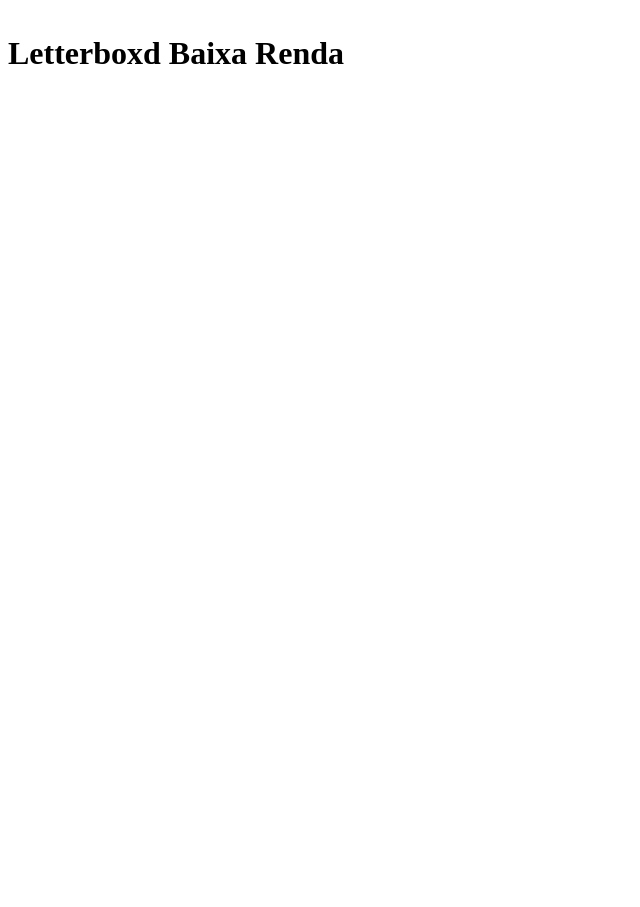
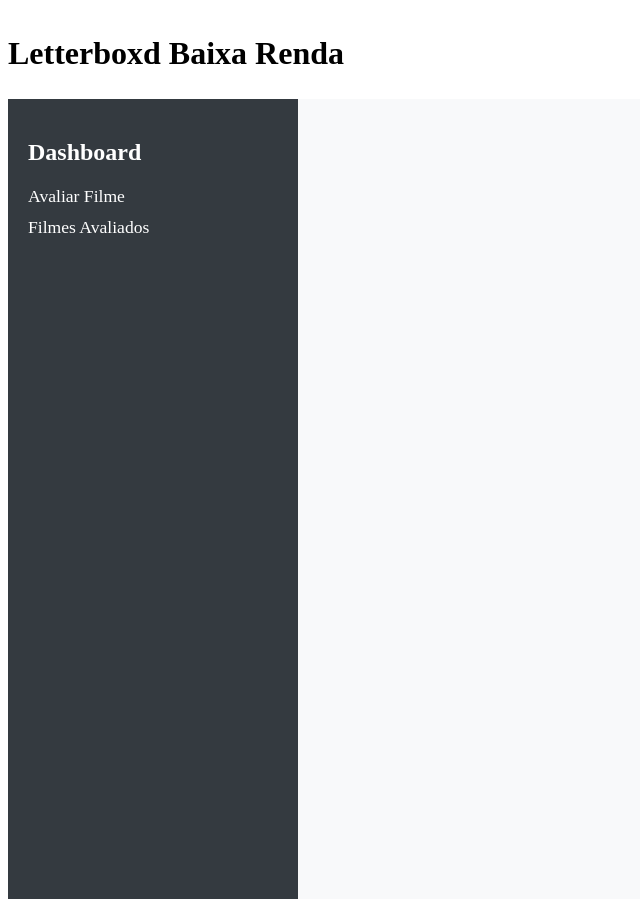
Before and after one commit to yLorenam/desenvWeb, a Vue app in the folder projetoWeb/: page /dashboard in a window 1280 px wide. Shown: the whole page, without its empty margins (0-640 px from the left). Before the commit the page ends 800 px from the top, so only its background shows below. Built offline with nearby package versions, Linux system fonts and the light colour scheme.

Commit message:
Dashboard e login

```diff
--- a/projetoWeb/src/components/AvaliarFIlme.vue
+++ b/projetoWeb/src/components/AvaliarFIlme.vue
@@ -5,23 +5,47 @@
     <form @submit.prevent="submitForm">
       <div class="form-group">
         <label for="movieName">Nome do Filme:</label>
-        <input type="text" id="movieName" v-model="movieName" required>
+        <input type="text" id="movieName" v-model="movieName" required />
       </div>
 
       <div class="form-group">
         <label for="directorName">Nome do Diretor:</label>
-        <input type="text" id="directorName" v-model="directorName" required>
+        <input type="text" id="directorName" v-model="directorName" required />
       </div>
 
       <div class="form-group">
-        <label for="stars">Quantidade de Estrelas (1-5):</label>
-        <input type="number" id="stars" v-model.number="stars" min="1" max="5" required>
+        <label>Quantidade de Estrelas:</label>
+        <div class="stars">
+          <i
+            class="fa-star"
+            :class="stars >= 1 ? 'fas' : 'far'"
+            @click="setStars(1)"
+          ></i>
+          <i
+            class="fa-star"
+            :class="stars >= 2 ? 'fas' : 'far'"
+            @click="setStars(2)"
+          ></i>
+          <i
+            class="fa-star"
+            :class="stars >= 3 ? 'fas' : 'far'"
+            @click="setStars(3)"
+          ></i>
+          <i
+            class="fa-star"
+            :class="stars >= 4 ? 'fas' : 'far'"
+            @click="setStars(4)"
+          ></i>
+          <i
+            class="fa-star"
+            :class="stars >= 5 ? 'fas' : 'far'"
+            @click="setStars(5)"
+          ></i>
+        </div>
       </div>
 
       <button type="submit" class="btn btn-primary">Adicionar Filme</button>
     </form>
-
-    <button class="btn btn-secondary" @click="goToList">Ver Lista de Filmes</button>
   </div>
 </template>
 
@@ -33,30 +57,36 @@
     return {
       movieName: "",
       directorName: "",
-      stars: 1,
+      stars: 0,
     };
   },
   methods: {
+    setStars(star) {
+      this.stars = star;
+    },
     submitForm() {
+      if (this.stars === 0) {
+        alert("Por favor, selecione uma quantidade de estrelas!");
+        return;
+      }
+
       movieStore.addMovie({
         movieName: this.movieName,
         directorName: this.directorName,
         stars: this.stars,
       });
+
       this.movieName = "";
       this.directorName = "";
-      this.stars = 1;
+      this.stars = 0;
 
       alert("Filme adicionado com sucesso!");
-    },
-    goToList() {
-      this.$router.push("/FilmesAvaliados");
     },
   },
 };
 </script>
 
-<style scoped>
+<<style scoped>
 .movie-form {
   max-width: 400px;
   margin: 0 auto;
@@ -78,37 +108,24 @@
 .btn-primary:hover {
   background-color: #0056b3;
 }
-.movie-display {
+
+.stars {
   display: flex;
-  align-items: center;
-  justify-content: space-between;
-  background-color: #f8f9fa;
-  padding: 10px;
-  margin-top: 20px;
-  border: 1px solid #ddd;
-  border-radius: 5px;
-}
-
-.movie-details {
-  flex-grow: 1;
-  margin-right: 10px;
-}
-
-.remove-btn {
-  background-color: white;
-  border: none;
-  padding: 10px;
-  border-radius: 50%;
-  color: black;
+  gap: 5px;
+  font-size: 24px;
   cursor: pointer;
 }
 
-.remove-btn:hover {
-  background-color: #c82333;
-  padding: 10px;
+.stars .fas {
+  color: #ffcc00;
 }
 
-.remove-btn i {
-  font-size: 20px;
+.stars .far {
+  color: #ccc;
+}
+
+.stars i:hover,
+.stars i:hover ~ i {
+  color: #ffcc00;
 }
 </style>
--- a/projetoWeb/src/components/FilmesAvaliados.vue
+++ b/projetoWeb/src/components/FilmesAvaliados.vue
@@ -14,8 +14,6 @@
         </li>
       </ul>
       <p v-else>Nenhum filme adicionado ainda.</p>
-
-      <button class="btn btn-secondary" @click="goBack">Voltar para Avaliação</button>
     </div>
   </template>
 
@@ -34,9 +32,6 @@
         movieStore.removeMovie(index);
         this.movies = [...movieStore.getMovies()];
     },
-      goBack() {
-        this.$router.push("/");
-      },
     },
   };
   </script>
@@ -45,8 +40,8 @@
   .movie-list {
     max-width: 600px;
     margin: 0 auto;
+    color: black;
   }
-
   .movie-item {
     background-color: #f8f9fa;
     padding: 10px;
--- /dev/null
+++ b/projetoWeb/src/components/Login.vue
@@ -0,0 +1,59 @@
+<template>
+    <div class="login-page">
+      <h2>Login</h2>
+      <form @submit.prevent="handleLogin">
+        <div class="form-group">
+          <label for="email">E-mail:</label>
+          <input type="email" id="email" v-model="email" required />
+        </div>
+        <div class="form-group">
+          <label for="password">Senha:</label>
+          <input type="password" id="password" v-model="password" required />
+        </div>
+        <button type="submit" class="btn btn-primary">Entrar</button>
+      </form>
+      <p v-if="error" class="error-message">{{ error }}</p>
+    </div>
+  </template>
+
+  <script>
+  export default {
+    data() {
+      return {
+        email: '',
+        password: '',
+        error: null,
+      };
+    },
+    methods: {
+      handleLogin() {
+        const validEmail = 'arthur@gmail.com';
+        const validPassword = '123456';
+
+        if (this.email === validEmail && this.password === validPassword) {
+          localStorage.setItem('auth', true);
+          this.$router.push('/dashboard');
+        } else {
+          this.error = 'E-mail ou senha inválidos.';
+        }
+      },
+    },
+  };
+  </script>
+
+  <style scoped>
+  .login-page {
+    max-width: 400px;
+    margin: 0 auto;
+    text-align: center;
+  }
+
+  .form-group {
+    margin-bottom: 15px;
+  }
+
+  .error-message {
+    color: red;
+    margin-top: 10px;
+  }
+  </style>
--- /dev/null
+++ b/projetoWeb/src/components/dashboard.vue
@@ -0,0 +1,70 @@
+<template>
+    <div class="dashboard">
+      <nav class="sidebar">
+        <h2>Dashboard</h2>
+        <ul>
+          <li>
+            <router-link to="/dashboard/Avaliacao">Avaliar Filme</router-link>
+          </li>
+          <li>
+            <router-link to="/dashboard/filmes">Filmes Avaliados</router-link>
+          </li>
+        </ul>
+      </nav>
+
+      <!-- Área de conteúdo dinâmico -->
+      <main class="content">
+        <router-view></router-view>
+      </main>
+    </div>
+  </template>
+
+  <script>
+  export default {
+    name: "Dashboard",
+  };
+  </script>
+
+  <style scoped>
+  .dashboard {
+    display: flex;
+    min-height: 100vh;
+  }
+
+  .sidebar {
+    width: 250px;
+    background-color: #343a40;
+    color: white;
+    padding: 20px;
+  }
+
+  .sidebar h2 {
+    margin-bottom: 20px;
+    font-size: 1.5rem;
+  }
+
+  .sidebar ul {
+    list-style: none;
+    padding: 0;
+  }
+
+  .sidebar ul li {
+    margin: 10px 0;
+  }
+
+  .sidebar ul li a {
+    color: white;
+    text-decoration: none;
+    font-size: 1.1rem;
+  }
+
+  .sidebar ul li a:hover {
+    text-decoration: underline;
+  }
+
+  .content {
+    flex: 1;
+    padding: 20px;
+    background-color: #f8f9fa;
+  }
+  </style>
--- a/projetoWeb/src/main.js
+++ b/projetoWeb/src/main.js
@@ -1,3 +1,4 @@
+//import './assets/main.css'
 import { createApp } from 'vue';
 import App from './App.vue';
 import router from './router';
--- a/projetoWeb/src/router/index.js
+++ b/projetoWeb/src/router/index.js
@@ -1,15 +1,38 @@
 import { createRouter, createWebHistory } from 'vue-router';
 import Avaliacao from '../components/AvaliarFIlme.vue';
 import Filmes from '../components/FilmesAvaliados.vue';
+import Login from '../components/Login.vue';
+import dashboard from '@/components/dashboard.vue';
 
 const routes = [
-  { path: '/', component: Avaliacao },
-  { path: '/FilmesAvaliados', component: Filmes },
+  {path: '/', component: Login},
+  {
+    path: "/dashboard",
+    component: dashboard,
+    children: [
+      {
+        path: "Avaliacao",
+        component: Avaliacao,
+      },
+      {
+        path: "Filmes",
+        component: Filmes,
+      },
+    ],
+  },
 ];
 
 const router = createRouter({
   history: createWebHistory(),
   routes,
 });
+router.beforeEach((to, from, next) => {
+  const isAuthenticated = localStorage.getItem('auth');
+  if (to.meta.requiresAuth && !isAuthenticated) {
+    next('/');
+  } else {
+    next();
+  }
+});
 
 export default router;
```
